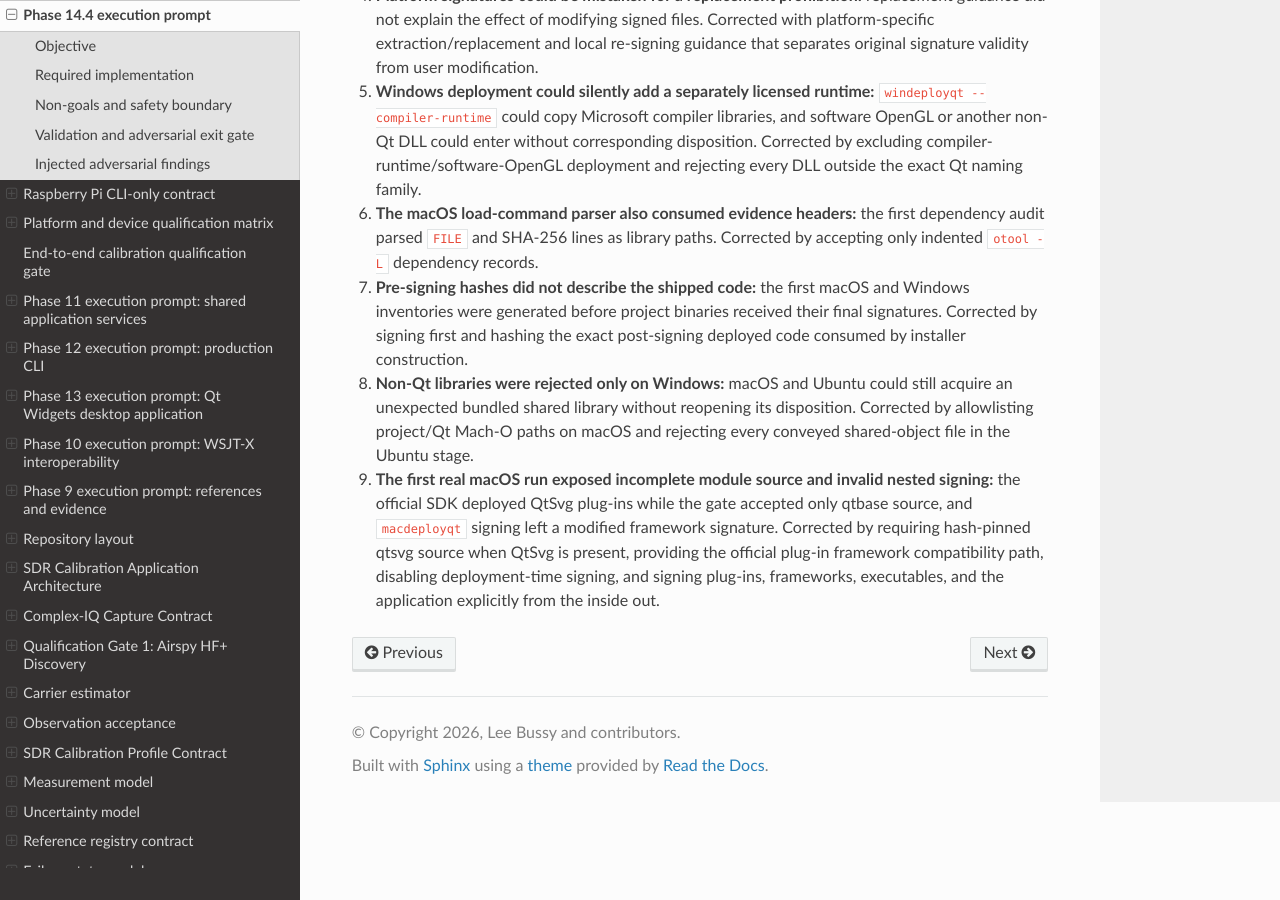
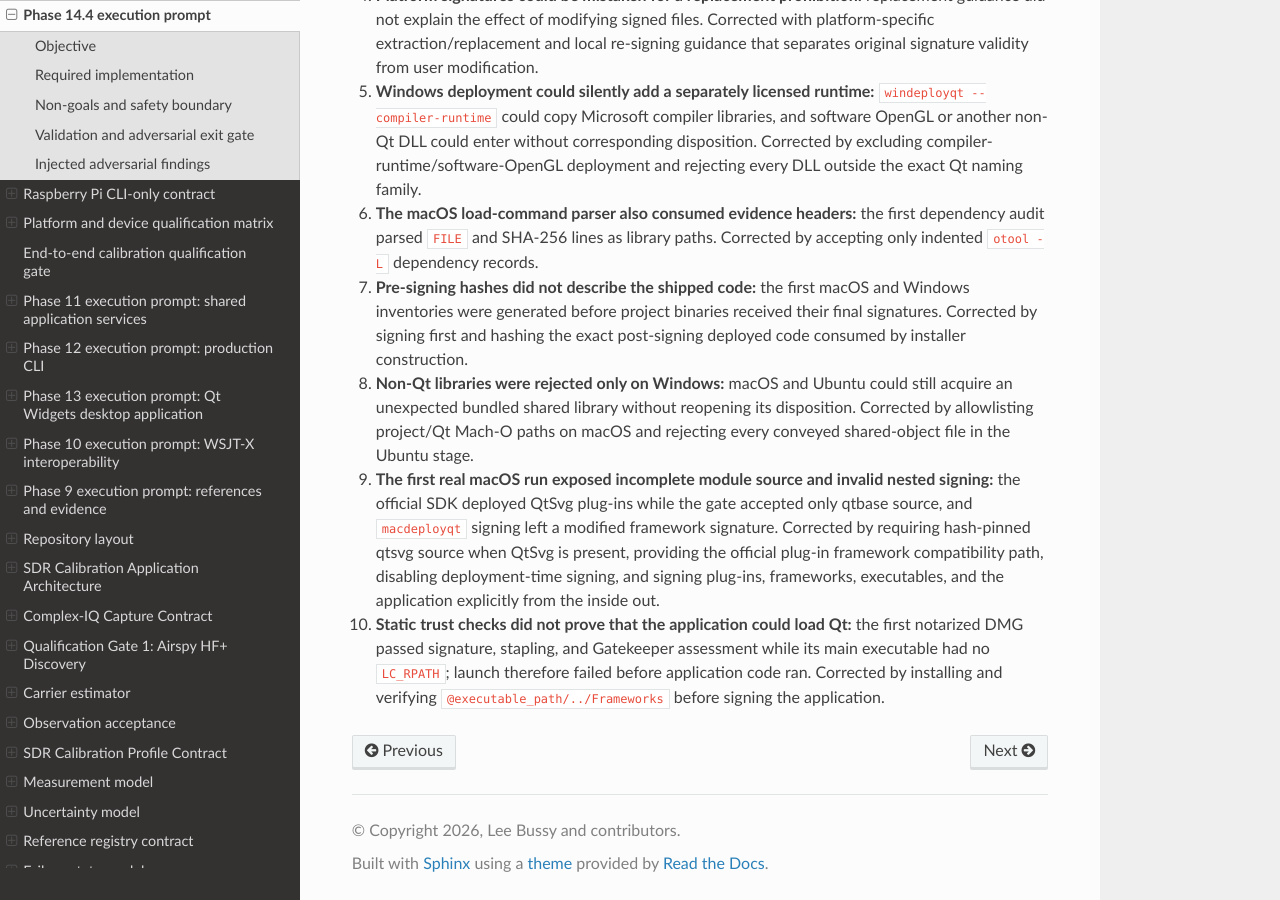
Before and after one commit to lbussy/SDR-Calibration, a Sphinx documentation site: the page built from docs/development/phase-14-4-execution-prompt.md, in a window 1280 px wide and 900 px high, scrolled down 1634 px. Built offline with Sphinx 7.4.7 and the Read the Docs theme 3.1.0, drawn with Linux system fonts in a browser that asks for light colours.

Commit message:
Fix bundled Qt runtime lookup

```diff
--- a/docs/development/phase-14-4-execution-prompt.md
+++ b/docs/development/phase-14-4-execution-prompt.md
@@ -92,3 +92,8 @@ gate.
    QtSvg is present, providing the official plug-in framework compatibility
    path, disabling deployment-time signing, and signing plug-ins, frameworks,
    executables, and the application explicitly from the inside out.
+10. **Static trust checks did not prove that the application could load Qt:**
+    the first notarized DMG passed signature, stapling, and Gatekeeper
+    assessment while its main executable had no `LC_RPATH`; launch therefore
+    failed before application code ran. Corrected by installing and verifying
+    `@executable_path/../Frameworks` before signing the application.
```
Also changed, not shown: 1 other file.
